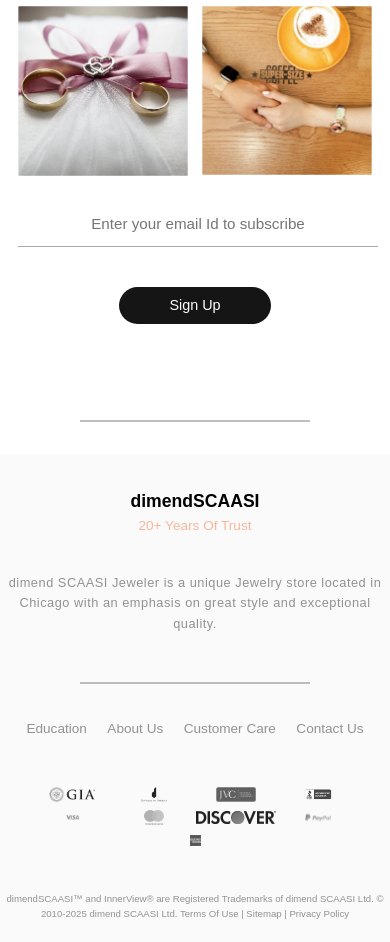
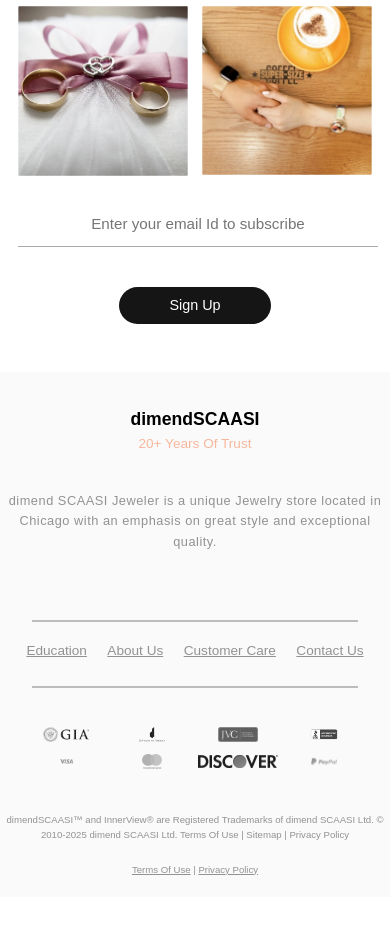
Before and after one commit to atul-maurya-30/Keyideas-task1, a plain HTML site: page index.html in a window 390 px wide. Shown: the part 1677-2619 px from the top of the page. After the commit the page ends 2574 px from the top, so only its background shows below. Drawn offline with nearby package versions, Linux system fonts and the light colour scheme.

Commit message:
responsiveness

```diff
--- a/index.html
+++ b/index.html
@@ -334,7 +334,7 @@
         </div>
       </div>
     </div>
-    <hr>
+    <hr class="mobile-hr">
   </main>
   <!-- FOOTER -->
   <!-- FOOTER -->
@@ -361,7 +361,7 @@
         <a href="#">Customer Care</a>
         <a href="#">Contact Us</a>
       </div>
-
+      <hr class="desk-hr">
       <div class="footer-logos">
         <img src="images/logos/gia.webp" alt="GIA">
         <img src="images/logos/jewel.webp" alt="Jewelers of America">
@@ -371,13 +371,14 @@
         <img src="images/logos/master.webp" alt="MasterCard">
         <img src="images/logos/discover.webp" alt="Discover">
         <img src="images/logos/paypal.webp" alt="PayPal">
-        <img src="images/logos/american.webp" alt="American Express">
+        <img src="images/logos/american.webp" alt="American Express" class="america">
       </div>
 
       <p class="small mb-0">
         dimendSCAASI™ and InnerView® are Registered Trademarks of dimend SCAASI Ltd.
         © 2010-2025 dimend SCAASI Ltd. Terms Of Use | Sitemap | Privacy Policy
       </p>
+      <span class="terms"><u>Terms Of Use</u> | <u>Privacy Policy</u></span>
     </div>
     </div>
   </footer>
--- a/styles.css
+++ b/styles.css
@@ -693,6 +693,7 @@ body {
   font-size: 1.8rem;
   line-height: 1.6;
   font-weight: 400;
+  padding-bottom:20px;
 }
 
 .footer .text-center {
@@ -704,7 +705,12 @@ body hr {
   margin: 3rem 5rem 2rem !important;
 
 }
-
+.mobile-hr{
+    display:block;
+  }
+.desk-hr{
+  display:none;
+}
 /* Subscribe form */
 .subscribe-form {
   display: flex;
@@ -846,7 +852,9 @@ body hr {
   max-width: 100%;
   padding: 0px 50px 0px 50px;
 }
-
+.terms{
+  display:none;
+}
 /* ===== ENHANCED RESPONSIVE STYLES ===== */
 
 /* Large desktop screens (above 1400px) */
@@ -1731,7 +1739,12 @@ body hr {
     font-size: 0.9rem;
     padding: 8px 50px 8px 50px;
   }
-
+.mobile-hr{
+  display:none;
+}
+.desk-hr{
+display:block;
+}
   .image-grid {
     gap: 8px;
   }
@@ -1758,10 +1771,6 @@ body hr {
     font-size: 0.85rem;
   }
 
-  .footer-logos {
-    gap: 2px;
-  }
-
   .footer-logos img {
     height: 15px;
     margin: 3px 0px;
@@ -1774,7 +1783,20 @@ body hr {
   .footer p.small {
     padding-bottom: 20px;
   }
-
+body hr {
+  border: 0.1px solid #000000;
+  margin: 1rem 2rem 1rem !important;
+
+}
+.america{
+  display:none;
+}
+.footer-logos{
+  gap:6px;
+}
+.footer-links a{
+  text-decoration:underline;
+}
   .social-buttons {
     left: 5px;
     bottom: 5px;
@@ -1793,8 +1815,15 @@ body hr {
     width: 22px;
     height: 22px;
   }
-}
-
+  .terms{
+    display:block;
+    font-size:0.6rem;
+    color:#929292;
+    font-weight:100;
+    padding-bottom:20px;
+
+  }
+}
 /* Special adjustments for very small screens */
 @media (max-width: 350px) {
   .navbar-brand {
```
